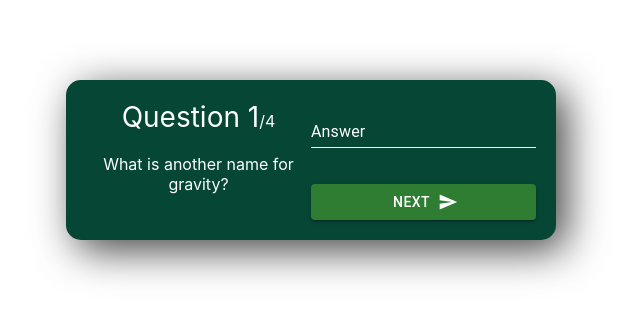
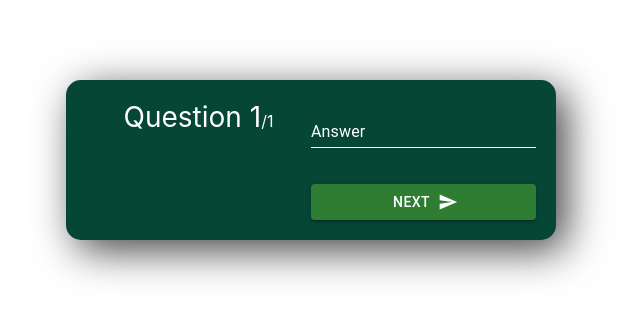
Before and after one commit to joeljosh/Quesito, a React (Create React App) app: page /quiz in a window 1280 px wide. Shown: the part 160-478 px from the top of the page, without its empty margins (329-969 px from the left). Built offline with nearby package versions, Linux system fonts and the light colour scheme.

Commit message:
minor changes

```diff
--- a/src/contexts/context.jsx
+++ b/src/contexts/context.jsx
@@ -6,7 +6,7 @@ function DetailsContextProvider(props) {
 
     const [qnans, setQnans] = useState(
         JSON.parse(localStorage.getItem("qnans")) || {
-        qapair:[{"answer":"gravitation","question":"What is another name for gravity?"},{"answer":"Earth","question":"On what planet does gravity give weight to physical objects?"},{"answer":"galaxies","question":"What do the stars in the Universe form?"},{"answer":"infinite range","question":"What is the range of gravity?"}],
+        qapair:[{}],
         answers:[]
         }
         )
--- a/src/pages/quiz/quiz.css
+++ b/src/pages/quiz/quiz.css
@@ -1,5 +1,5 @@
 .quizdiv{
-    min-height: 100vh;
+
 }
 
 .input{
--- a/src/pages/quiz/quiz.jsx
+++ b/src/pages/quiz/quiz.jsx
@@ -63,7 +63,7 @@ export const Quiz = () => {
             setAnswervalue('')
             console.log(qnans.answers)
 		} else {
-            navigate("/report", { replace: true });
+            navigate("/report");
 		}
 	};
 
```
